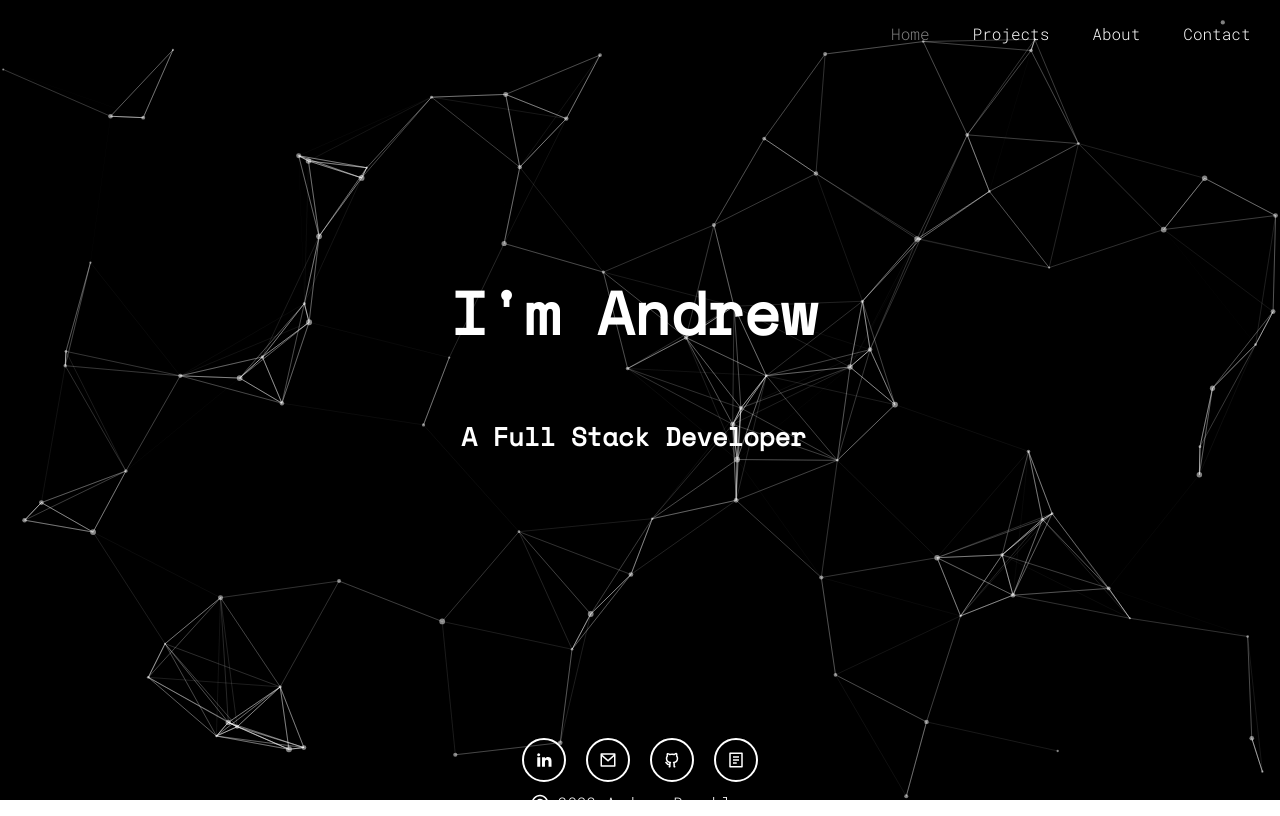
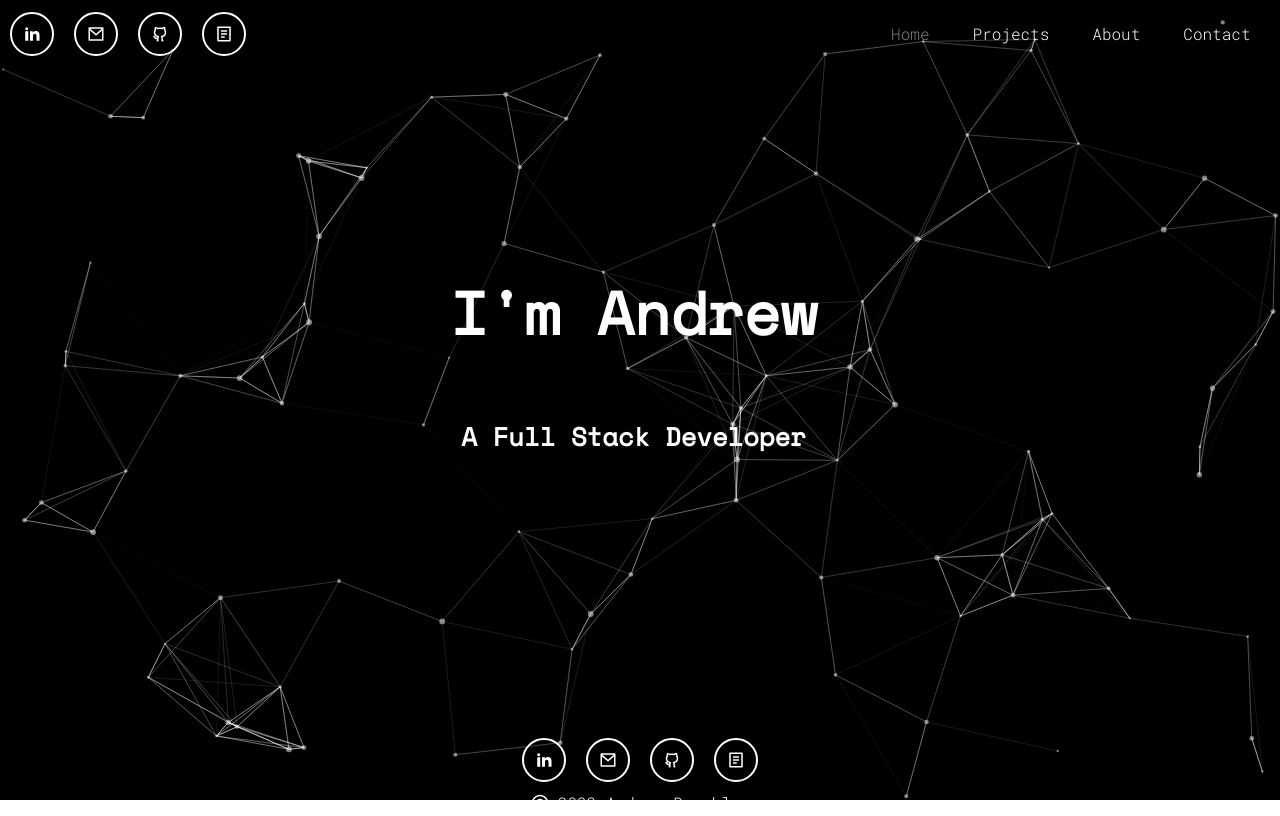
Before and after one commit to abernklau1/portfolio, a React (Create React App) app: page / in a window 1280 px wide. Built offline with nearby package versions, Linux system fonts and the light colour scheme.

Commit message:
Added socials to navbar for redundancy

```diff
--- a/src/components/Footer.js
+++ b/src/components/Footer.js
@@ -1,42 +1,10 @@
-import {
-  RiLinkedinFill,
-  RiMailLine,
-  RiCopyrightLine,
-  RiGithubLine,
-  RiFileList2Line,
-} from "react-icons/ri";
-
-import SocialIcon from "./SocialIcon";
+import { RiCopyrightLine } from "react-icons/ri";
+import SocialIconContainer from "./SocialIconContainer";
 
 const Footer = () => {
   return (
     <section className="footer">
-      <div className="icons">
-        <SocialIcon
-          icon={<RiLinkedinFill />}
-          link="https://www.linkedin.com/in/andrew-bernklau-22737a21b/"
-          type="linkedin"
-          title="LinkedIn"
-        />
-        <SocialIcon
-          icon={<RiMailLine />}
-          link="/contact"
-          type="mail"
-          title="Email"
-        />
-        <SocialIcon
-          icon={<RiGithubLine />}
-          link="https://github.com/abernklau1"
-          type="github"
-          title="GitHub"
-        />
-        <SocialIcon
-          icon={<RiFileList2Line />}
-          link="https://docs.google.com/document/d/1JMGF2PX841CKjbVdCYA8x65hpAdeRwTuFjs2l9AZlCg"
-          type="resume"
-          title="Resume"
-        />
-      </div>
+      <SocialIconContainer />
       <div className="copyright">
         <RiCopyrightLine size={20} />
         <span>2022 Andrew Bernklau</span>
--- a/src/components/Navbar.js
+++ b/src/components/Navbar.js
@@ -1,12 +1,13 @@
 import NavList from "./NavList";
 import HamburgerMenu from "./HamburgerMenu";
+import SocialIconContainer from "./SocialIconContainer";
 
 const NavBar = () => {
   return (
     <section className="nav-container">
       <nav className="navbar">
         <div className="logo-container">
-          <div className="logo"></div>
+          <SocialIconContainer />
         </div>
         <div className="nav-list-container">
           <NavList />
--- /dev/null
+++ b/src/components/SocialIconContainer.js
@@ -0,0 +1,40 @@
+import SocialIcon from "./SocialIcon";
+import {
+  RiLinkedinFill,
+  RiMailLine,
+  RiGithubLine,
+  RiFileList2Line,
+} from "react-icons/ri";
+
+const SocialIconContainer = () => {
+  return (
+    <section className="icons">
+      <SocialIcon
+        icon={<RiLinkedinFill />}
+        link="https://www.linkedin.com/in/andrew-bernklau-22737a21b/"
+        type="linkedin"
+        title="LinkedIn"
+      />
+      <SocialIcon
+        icon={<RiMailLine />}
+        link="/contact"
+        type="mail"
+        title="Email"
+      />
+      <SocialIcon
+        icon={<RiGithubLine />}
+        link="https://github.com/abernklau1"
+        type="github"
+        title="GitHub"
+      />
+      <SocialIcon
+        icon={<RiFileList2Line />}
+        link="https://docs.google.com/document/d/1JMGF2PX841CKjbVdCYA8x65hpAdeRwTuFjs2l9AZlCg"
+        type="resume"
+        title="Resume"
+      />
+    </section>
+  );
+};
+
+export default SocialIconContainer;
--- a/src/index.scss
+++ b/src/index.scss
@@ -59,6 +59,18 @@ a, button {
   padding-bottom: $footer-separator;
 }
 
+.icons {
+  display: flex;
+  justify-content: center;
+  align-items: center;
+  column-gap: 1.5rem;
+  height: 4rem;
+
+  a {
+    color: white;
+  }
+}
+
 // Navbar
 .nav-container {
   z-index: 1;
@@ -87,6 +99,9 @@ a, button {
     margin-bottom: .5rem;
     .nav-list-container {
       width: 35%;
+    }
+    .logo-container {
+      width: 15rem;
     }
     .nav-list {
       display: flex;
@@ -136,16 +151,6 @@ a.active {
   width: 100%;
   height: 5rem;
   color: white;
-  .icons {
-    display: flex;
-    justify-content: center;
-    align-items: center;
-    column-gap: 1.5rem;
-    height: 4rem;
-    a {
-      color: white;
-    }
-  }
   .copyright {
     display: flex;
     justify-content: center;
```
